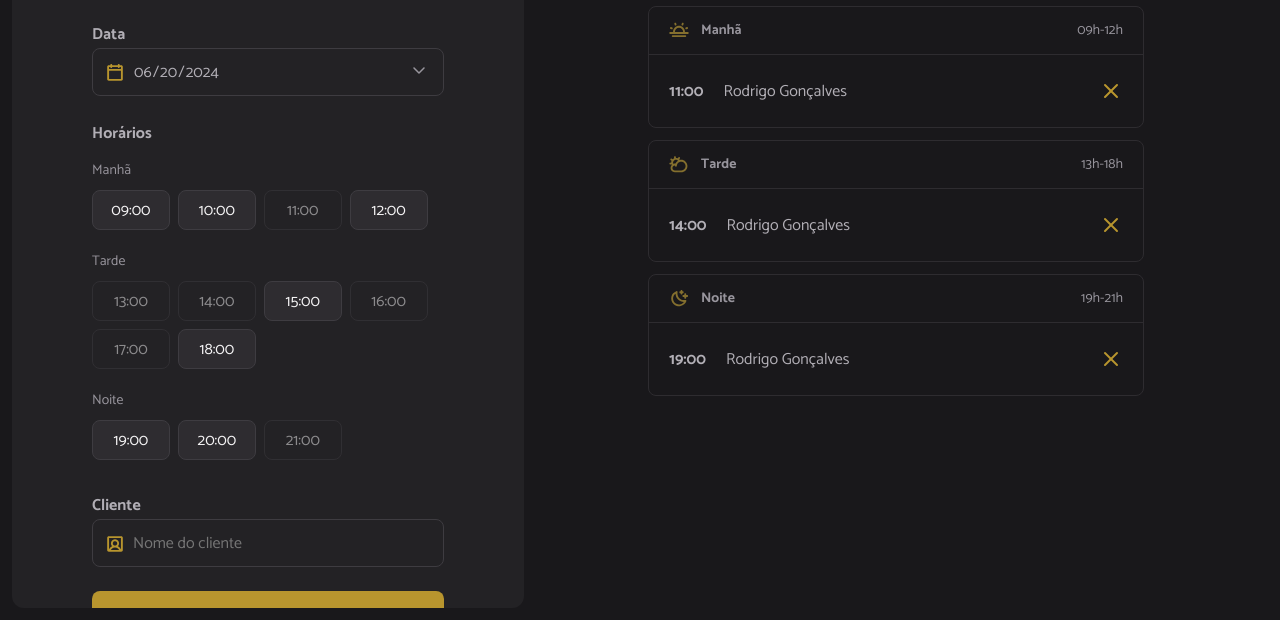
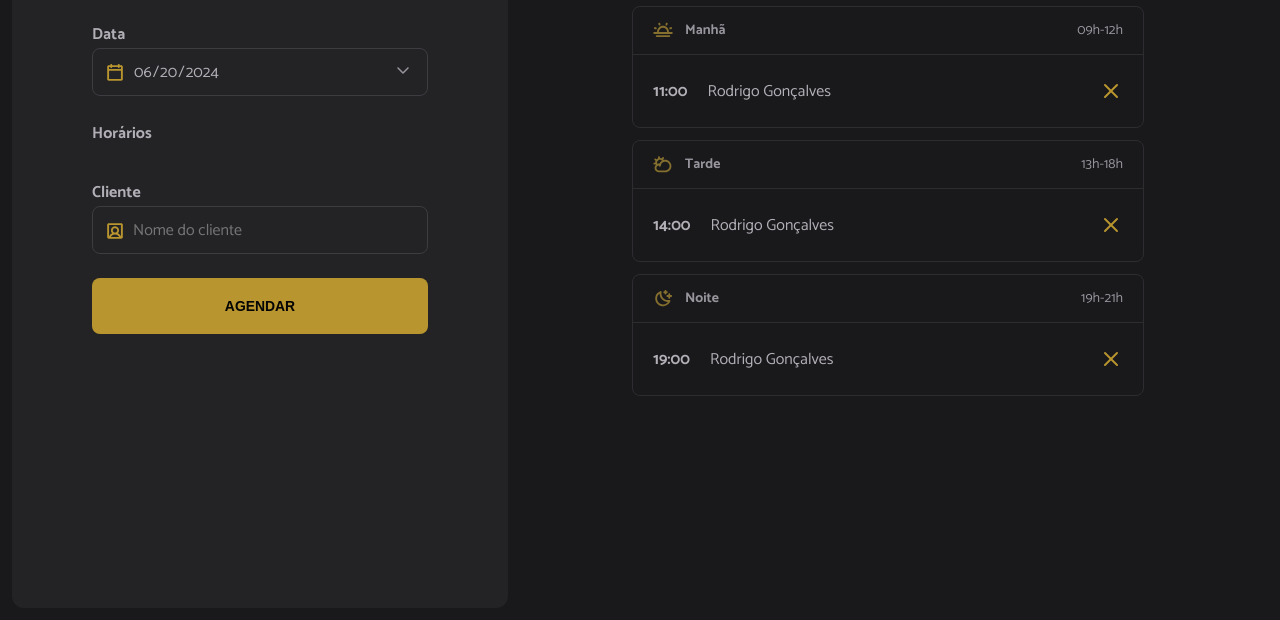
Before and after one commit to etnsystemas/projeto-hairday-javascript-mba-fullstack, a website built with webpack: page index.html in a window 1280 px wide. Shown: the part 180-800 px from the top of the page. Built offline with nearby package versions, Linux system fonts and the light colour scheme.

Commit message:
Definindo o método de carregamento da página

```diff
--- a/index.html
+++ b/index.html
@@ -37,7 +37,7 @@
         <span class="label">Horários</span>
         <ul id="hours" class="hours" aria-label="Horários disponíveis de manhã">
           <!-- Exemplo: Manhã -->
-          <li data-period="morning" class="hour-period">Manhã</li>
+          <!-- <li data-period="morning" class="hour-period">Manhã</li>
           <li data-period="morning" value="09:00" class="hour hour-available">
             09:00
           </li>
@@ -49,9 +49,9 @@
           </li>
           <li data-period="morning" value="12:00" class="hour hour-available">
             12:00
-          </li>
+          </li> -->
           <!-- Exemplo: Tarde  -->
-          <li data-period="morning" class="hour-period">Tarde</li>
+          <!-- <li data-period="morning" class="hour-period">Tarde</li>
           <li
             data-period="afternoon"
             value="13:00"
@@ -85,9 +85,9 @@
           </li>
           <li data-period="afternoon" value="18:00" class="hour hour-available">
             18:00
-          </li>
+          </li> -->
           <!-- Exemplo: Noite -->
-          <li data-period="morning" class="hour-period">Noite</li>
+          <!-- <li data-period="morning" class="hour-period">Noite</li>
 
           <li data-period="night" value="19:00" class="hour hour-available">
             19:00
@@ -97,7 +97,7 @@
           </li>
           <li data-period="night" value="21:00" class="hour hour-unavailable">
             21:00
-          </li>
+          </li> -->
         </ul>
 
         <label for="client" class="label">Cliente</label>
--- a/src/main.js
+++ b/src/main.js
@@ -10,3 +10,4 @@ import "./styles/schedule.css"
 
 //JS
 import "./modules/form/submit.js"
+import "./modules/load.js"
--- /dev/null
+++ b/src/modules/load.js
@@ -0,0 +1,3 @@
+document.addEventListener("DOMContentLoaded", function(){
+
+})
```
